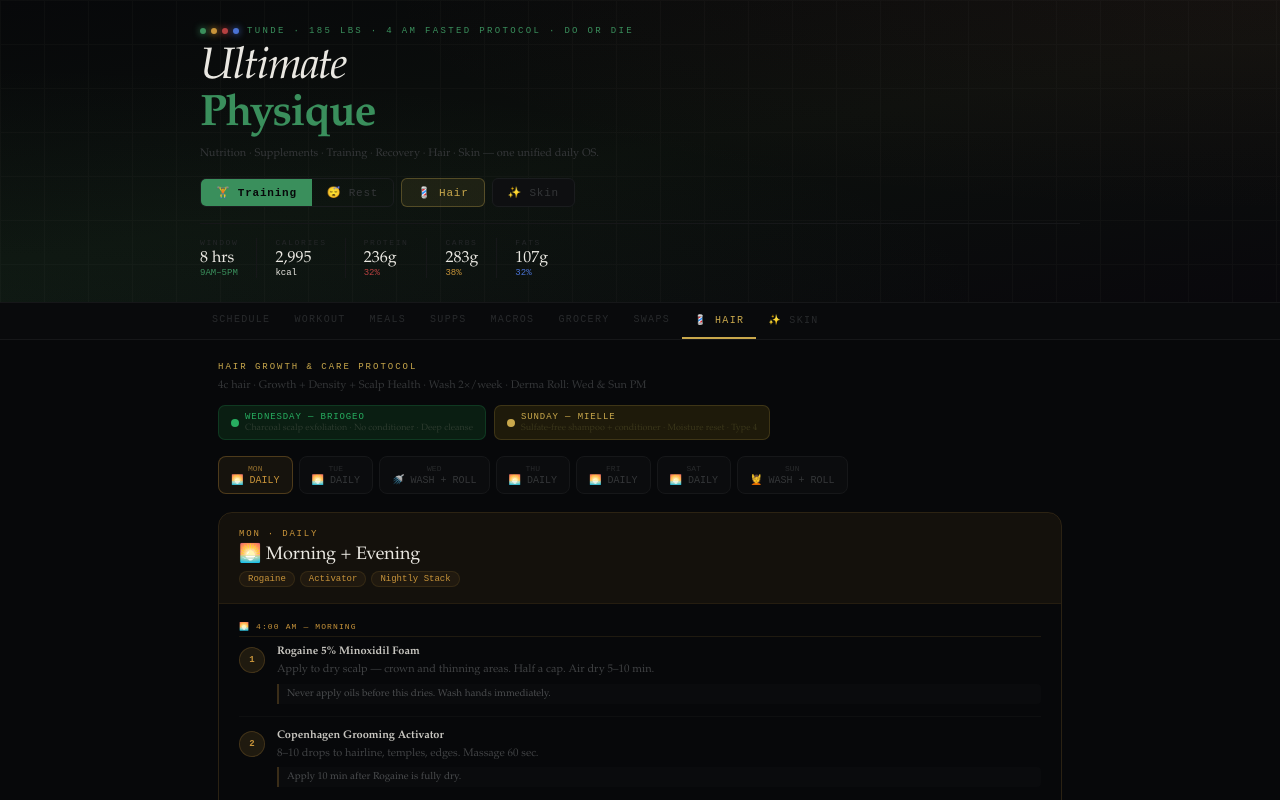
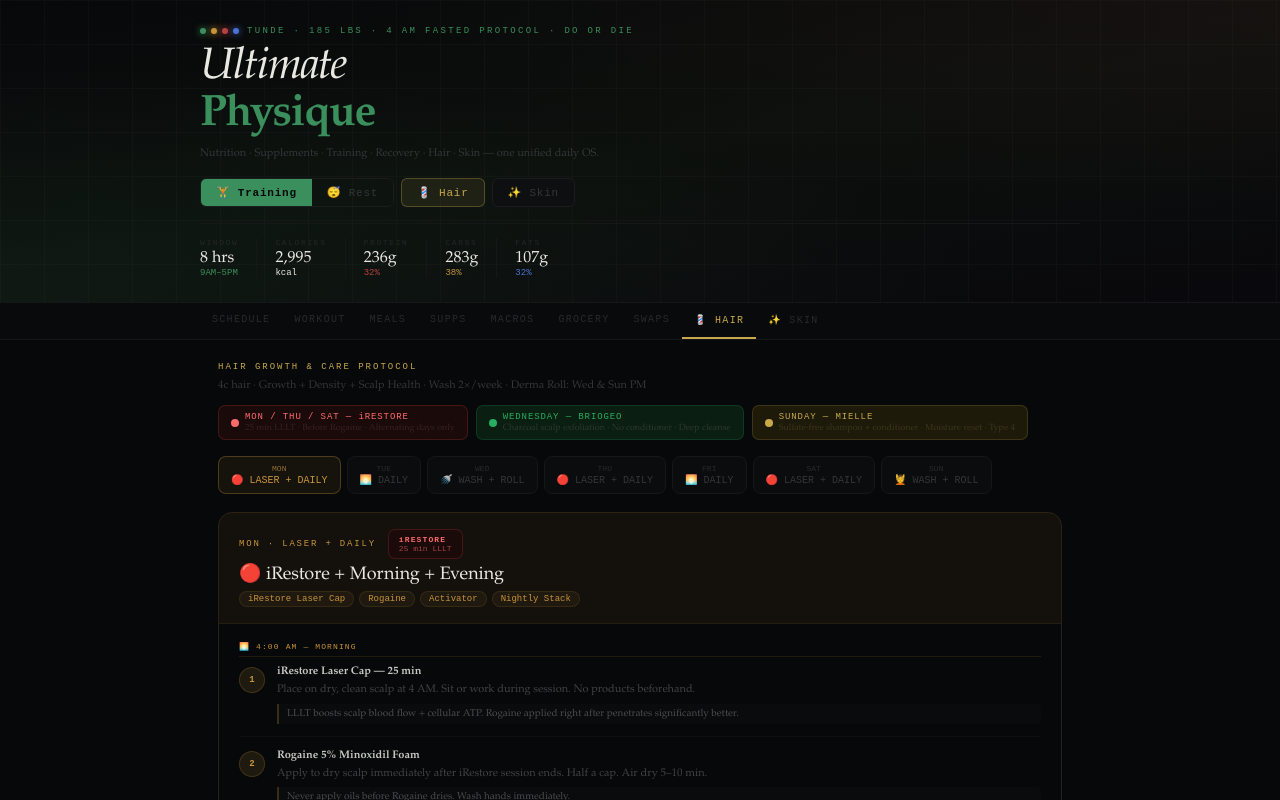
Before and after one commit to tundeawork-Velara/Ultimate-Physique, a React (Create React App) app: page / in a window 1280 px wide. Both pictures are taken after a click on the button "💈 Hair". Shown: the top 800 px of the page. Built offline with nearby package versions, Linux system fonts and the light colour scheme.

Commit message:
Update App.jsx

```diff
--- a/src/App.jsx
+++ b/src/App.jsx
@@ -129,8 +129,8 @@
 // Wed = Briogeo scalp exfoliation wash (no conditioner)
 // Sun = Mielle shampoo + conditioner (moisture reset)
 const hairDays = [
-  { day:"Mon",tag:"DAILY",emoji:"🌅",color:"#C8943A",type:"Morning + Evening",focus:["Rogaine","Activator","Nightly Stack"],roll:false,washSteps:false,washType:null,
-    am:[{num:"1",product:"Rogaine 5% Minoxidil Foam",instruction:"Apply to dry scalp — crown and thinning areas. Half a cap. Air dry 5–10 min.",note:"Never apply oils before this dries. Wash hands immediately."},{num:"2",product:"Copenhagen Grooming Activator",instruction:"8–10 drops to hairline, temples, edges. Massage 60 sec.",note:"Apply 10 min after Rogaine is fully dry."}],
+  { day:"Mon",tag:"LASER + DAILY",emoji:"🔴",color:"#C8943A",type:"iRestore + Morning + Evening",focus:["iRestore Laser Cap","Rogaine","Activator","Nightly Stack"],roll:false,washSteps:false,washType:null,
+    am:[{num:"1",product:"iRestore Laser Cap — 25 min",instruction:"Place on dry, clean scalp at 4 AM. Sit or work during session. No products beforehand.",note:"LLLT boosts scalp blood flow + cellular ATP. Rogaine applied right after penetrates significantly better."},{num:"2",product:"Rogaine 5% Minoxidil Foam",instruction:"Apply to dry scalp immediately after iRestore session ends. Half a cap. Air dry 5–10 min.",note:"Never apply oils before Rogaine dries. Wash hands immediately."},{num:"3",product:"Copenhagen Grooming Activator",instruction:"8–10 drops to hairline, temples, edges. Massage 60 sec.",note:"Apply 10 min after Rogaine is fully dry."}],
     pm:[{num:"1",product:"The Ordinary Multi-Peptide Serum",instruction:"Apply to scalp in sections. Massage 60 sec. Do NOT rinse.",note:null},{num:"2",product:"PRSP Root Revive",instruction:"5–6 drops to scalp. Circular massage 90 sec.",note:null},{num:"3",product:"Pumpkin Seed Oil",instruction:"3–4 drops to scalp. Focus on thinning areas.",note:null},{num:"4",product:"Jojoba Oil",instruction:"Pea-sized to mid-lengths and ENDS ONLY. Not scalp.",note:"Seals moisture overnight."},{num:"5",product:"Satin Bonnet / Durag",instruction:"Cover before sleep.",note:null}] },
   { day:"Tue",tag:"DAILY",emoji:"🌅",color:"#C8943A",type:"Morning + Evening",focus:["Rogaine","Activator","Nightly Stack"],roll:false,washSteps:false,washType:null,
     am:[{num:"1",product:"Rogaine 5% Minoxidil Foam",instruction:"Apply to dry scalp. Half a cap. Air dry 5–10 min.",note:null},{num:"2",product:"Copenhagen Grooming Activator",instruction:"8–10 drops to hairline. Massage 60 sec.",note:"10 min after Rogaine dries."}],
@@ -141,18 +141,18 @@
     wash:[{num:"1",product:"Briogeo Scalp Revival — Charcoal + Coconut Oil",instruction:"Apply directly to wet scalp — do not dilute. Massage with fingertips in circular motion 3–5 min. Focus on any flaky, itchy, or buildup-prone areas.",note:"Charcoal draws out product buildup, excess oil, and scalp debris. Micro-exfoliating beads unclog follicles."},{num:"2",product:"Rinse Thoroughly",instruction:"Rinse well with warm water until water runs clear.",note:"No conditioner on Briogeo days — charcoal is clarifying, not moisturizing. LOC method provides the moisture."},{num:"3",product:"Rinse — Cool Water Final Rinse",instruction:"Finish with cool water to close the cuticle.",note:null}],
     loc:[{num:"L",product:"Camille Rose Curl Love (Leave-in)",instruction:"Apply section by section to damp hair. Rake through.",note:"Foundation moisture layer — extra important after charcoal wash."},{num:"O",product:"Jojoba Oil",instruction:"Small amount over Curl Love each section.",note:"Seals moisture in."},{num:"C",product:"Asiam DoubleButter Cream",instruction:"Apply and scrunch into each section.",note:"Final seal + curl definition."}],
     pm:[{num:"1",product:"Sanitize Roller",instruction:"Spray with 70% isopropyl alcohol. Wait 5 min.",note:"0.5mm or 0.75mm. Replace every 10–12 uses."},{num:"2",product:"Derma Roll Scalp",instruction:"Roll horizontally, vertically, diagonally. 4–5 passes per direction. Light pressure.",note:"Freshly exfoliated scalp = maximum penetration tonight."},{num:"3",product:"The Ordinary (immediately post-roll)",instruction:"Apply right after rolling — peptides penetrate 3–4× deeper.",note:"Best The Ordinary application of the week on Briogeo nights."},{num:"4",product:"Root Revive + Pumpkin Seed Oil",instruction:"Follow standard nightly order.",note:null},{num:"5",product:"Jojoba + Bonnet",instruction:"Seal ends. Cover. Sanitize roller after use.",note:null}] },
-  { day:"Thu",tag:"DAILY",emoji:"🌅",color:"#C8943A",type:"Morning + Evening",focus:["Rogaine","Activator","Nightly Stack"],roll:false,washSteps:false,washType:null,
-    am:[{num:"1",product:"Rogaine 5% Minoxidil Foam",instruction:"Apply to dry scalp. Half a cap. Air dry 5–10 min.",note:null},{num:"2",product:"Copenhagen Grooming Activator",instruction:"8–10 drops to hairline. Massage 60 sec.",note:null}],
+  { day:"Thu",tag:"LASER + DAILY",emoji:"🔴",color:"#C8943A",type:"iRestore + Morning + Evening",focus:["iRestore Laser Cap","Rogaine","Activator","Nightly Stack"],roll:false,washSteps:false,washType:null,
+    am:[{num:"1",product:"iRestore Laser Cap — 25 min",instruction:"Place on dry, clean scalp at 4 AM. No products beforehand.",note:"LLLT boosts scalp blood flow + cellular ATP. Rogaine applied right after penetrates significantly better."},{num:"2",product:"Rogaine 5% Minoxidil Foam",instruction:"Apply immediately after iRestore session. Half a cap. Air dry 5–10 min.",note:null},{num:"3",product:"Copenhagen Grooming Activator",instruction:"8–10 drops to hairline. Massage 60 sec.",note:"10 min after Rogaine dries."}],
     pm:[{num:"1",product:"The Ordinary Multi-Peptide Serum",instruction:"Apply to scalp sections. Massage 60 sec.",note:null},{num:"2",product:"PRSP Root Revive",instruction:"5–6 drops. Circular massage 90 sec.",note:null},{num:"3",product:"Pumpkin Seed Oil",instruction:"3–4 drops to scalp.",note:null},{num:"4",product:"Jojoba Oil",instruction:"Pea-sized to ends only.",note:null},{num:"5",product:"Satin Bonnet / Durag",instruction:"Cover before sleep.",note:null}] },
   { day:"Fri",tag:"DAILY",emoji:"🌅",color:"#C8943A",type:"Morning + Evening",focus:["Rogaine","Activator","Nightly Stack"],roll:false,washSteps:false,washType:null,
     am:[{num:"1",product:"Rogaine 5% Minoxidil Foam",instruction:"Apply to dry scalp. Half a cap. Air dry 5–10 min.",note:null},{num:"2",product:"Copenhagen Grooming Activator",instruction:"8–10 drops to hairline. Massage 60 sec.",note:null}],
     pm:[{num:"1",product:"The Ordinary Multi-Peptide Serum",instruction:"Apply to scalp sections. Massage 60 sec.",note:null},{num:"2",product:"PRSP Root Revive",instruction:"5–6 drops. Circular massage 90 sec.",note:null},{num:"3",product:"Pumpkin Seed Oil",instruction:"3–4 drops to scalp.",note:null},{num:"4",product:"Jojoba Oil",instruction:"Pea-sized to ends only.",note:null},{num:"5",product:"Satin Bonnet / Durag",instruction:"Cover before sleep.",note:null}] },
-  { day:"Sat",tag:"DAILY",emoji:"🌅",color:"#C8943A",type:"Morning + Evening",focus:["Rogaine","Activator","Nightly Stack"],roll:false,washSteps:false,washType:null,
-    am:[{num:"1",product:"Rogaine 5% Minoxidil Foam",instruction:"Apply to dry scalp. Half a cap. Air dry 5–10 min.",note:null},{num:"2",product:"Copenhagen Grooming Activator",instruction:"8–10 drops to hairline. Massage 60 sec.",note:null}],
+  { day:"Sat",tag:"LASER + DAILY",emoji:"🔴",color:"#C8943A",type:"iRestore + Morning + Evening",focus:["iRestore Laser Cap","Rogaine","Activator","Nightly Stack"],roll:false,washSteps:false,washType:null,
+    am:[{num:"1",product:"iRestore Laser Cap — 25 min",instruction:"Place on dry, clean scalp at 4 AM. No products beforehand.",note:"LLLT boosts scalp blood flow + cellular ATP. Rogaine applied right after penetrates significantly better."},{num:"2",product:"Rogaine 5% Minoxidil Foam",instruction:"Apply immediately after iRestore session. Half a cap. Air dry 5–10 min.",note:null},{num:"3",product:"Copenhagen Grooming Activator",instruction:"8–10 drops to hairline. Massage 60 sec.",note:"10 min after Rogaine dries."}],
     pm:[{num:"1",product:"The Ordinary Multi-Peptide Serum",instruction:"Apply to scalp sections. Massage 60 sec.",note:null},{num:"2",product:"PRSP Root Revive",instruction:"5–6 drops. Circular massage 90 sec.",note:null},{num:"3",product:"Pumpkin Seed Oil",instruction:"3–4 drops to scalp.",note:null},{num:"4",product:"Jojoba Oil",instruction:"Pea-sized to ends only.",note:null},{num:"5",product:"Satin Bonnet / Durag",instruction:"Cover before sleep.",note:null}] },
   { day:"Sun",tag:"WASH + ROLL",emoji:"💆",color:"#C8943A",type:"Moisture Reset + Derma Roll",focus:["Skip Rogaine","Mielle Shampoo + Conditioner","Derma Roll PM"],roll:true,washSteps:true,washType:"mielle",
     am:[{num:"1",product:"Copenhagen Activator ONLY — skip Rogaine",instruction:"Apply to hairline/temples as normal.",note:"⚠ SKIP Rogaine this morning. Derma roll tonight. Resume Monday 4 AM."}],
-    prewash:[{num:"1",product:"Black Castor Oil",instruction:"Section hair. Scalp massage 5–10 min.",note:"Stimulates circulation and protects roots."},{num:"2",product:"Babassu Oil",instruction:"Apply to mid-lengths and ends. Comb through.",note:"Protective barrier before shampooing."},{num:"3",product:"Wait 20–30 min",instruction:"Cover with plastic cap.",note:null}],
+    prewash:[{num:"1",product:"Black Castor Oil",instruction:"Section hair. Scalp massage 5–10 min.",note:"Stimulates circulation and protects roots."},{num:"2",product:"Batana Oil",instruction:"Apply to mid-lengths and ends. Comb through gently.",note:"Cold-pressed from American palm nuts. Rich in tocotrienols (Vit E family) and oleic acid — one of the most potent oils for hair growth and end repair."},{num:"3",product:"Wait 20–30 min",instruction:"Cover with plastic cap.",note:null}],
     wash:[{num:"1",product:"Mielle Pomegranate & Honey Shampoo — Sulfate-Free",instruction:"Apply to wet scalp and hair. Work into a lather with fingertips. Massage 2–3 min. Rinse well.",note:"Sulfate-free — gentle cleanse that preserves natural oils and moisture. Formulated for Type 4."},{num:"2",product:"Mielle Pomegranate & Honey Conditioner",instruction:"Apply generously to mid-lengths and ends. Detangle with wide-tooth comb in sections. Leave 5–10 min.",note:"Deep hydration and slip for Type 4 detangling. Restores moisture after the week."},{num:"3",product:"Rinse — Cool Water",instruction:"Cool water final rinse to seal the cuticle.",note:null}],
     loc:[{num:"L",product:"Camille Rose Curl Love (Leave-in)",instruction:"Apply section by section to damp hair. Rake through.",note:"Layer over the conditioner moisture."},{num:"O",product:"Jojoba Oil",instruction:"Small amount over Curl Love each section.",note:"Seals moisture into shaft."},{num:"C",product:"Asiam DoubleButter Cream",instruction:"Apply and scrunch in.",note:"Final seal + curl definition."}],
     pm:[{num:"1",product:"Sanitize Roller",instruction:"70% isopropyl alcohol. Wait 5 min.",note:null},{num:"2",product:"Derma Roll Scalp",instruction:"Horizontal, vertical, diagonal. 4–5 passes. Light pressure.",note:null},{num:"3",product:"The Ordinary (immediately post-roll)",instruction:"Apply immediately for maximum penetration.",note:null},{num:"4",product:"Root Revive + Pumpkin Seed Oil",instruction:"Follow standard nightly order.",note:null},{num:"5",product:"Jojoba + Bonnet",instruction:"Seal ends. Cover.",note:null}] },
@@ -160,12 +160,16 @@
 
 const hairRules = [
   {icon:"⚠",color:"#C0392B",text:"NEVER apply Rogaine within 24 hrs after derma rolling — skip Wed & Sun mornings."},
-  {icon:"⚠",color:"#C0392B",text:"NEVER apply oils to scalp before or over Rogaine — oils block minoxidil penetration."},
+  {icon:"⚠",color:"#C0392B",text:"NEVER use iRestore on derma roll days (Wed/Sun) — LLLT + microneedling same day = overstimulation."},
+  {icon:"⚠",color:"#C0392B",text:"NEVER apply oils to scalp before Rogaine or iRestore — clean dry scalp only for both."},
   {icon:"⚠",color:"#C0392B",text:"NEVER derma roll on an unwashed scalp — wash day timing is mandatory."},
-  {icon:"💡",color:"#C9A84C",text:"Wed = Briogeo (scalp exfoliation + charcoal). Sun = Mielle (moisture reset). These serve different purposes — do not swap."},
-  {icon:"💡",color:"#C9A84C",text:"No conditioner on Briogeo days — charcoal wash + LOC method is sufficient. Conditioner on Mielle days only."},
-  {icon:"✅",color:"#27AE60",text:"Freshly exfoliated scalp on Wednesday = best derma roll penetration of the week."},
+  {icon:"💡",color:"#C9A84C",text:"iRestore schedule: Mon / Thu / Sat — every other day, never on derma roll days. Always before Rogaine."},
+  {icon:"💡",color:"#C9A84C",text:"iRestore → Rogaine sequence is intentional. LLLT increases scalp receptivity — Rogaine penetrates better right after."},
+  {icon:"💡",color:"#C9A84C",text:"Wed = Briogeo (scalp exfoliation). Sun = Mielle (moisture reset). Do not swap — they serve different purposes."},
+  {icon:"💡",color:"#C9A84C",text:"No conditioner on Briogeo days — charcoal + LOC method is sufficient. Conditioner on Mielle days only."},
+  {icon:"✅",color:"#27AE60",text:"Freshly exfoliated scalp on Wednesday = best derma roll + The Ordinary penetration of the week."},
   {icon:"✅",color:"#27AE60",text:"LOC order is non-negotiable: Leave-in → Oil → Cream. Always on damp hair."},
+  {icon:"✅",color:"#27AE60",text:"Batana Oil on ends only (pre-wash). Rich in tocotrienols — superior to Babassu for growth and repair."},
 ];
 
 // ─── SKIN ───────────────────────────────────────────────────────
@@ -266,6 +270,16 @@
     );
   };
 
+  const laserBadge = (tag) => {
+    if (!tag.includes("LASER")) return null;
+    return (
+      <div style={{ display:"inline-flex", flexDirection:"column", padding:"5px 10px", background:"#1A0A0A", border:"1px solid #FF4D4D30", borderRadius:7, marginLeft:8 }}>
+        <span style={{ fontSize:8, color:"#FF6B6B", fontFamily:"monospace", letterSpacing:"0.14em", fontWeight:700 }}>iRESTORE</span>
+        <span style={{ fontSize:8, color:"#FF6B6B99", fontFamily:"monospace" }}>25 min LLLT</span>
+      </div>
+    );
+  };
+
   return (
     <div style={{ minHeight:"100vh", background:"#07080A", color:"#EAE8E2", fontFamily:"'Palatino Linotype', Palatino, serif", overflowX:"hidden" }}>
 
@@ -323,7 +337,7 @@
             <div style={{ position:"relative" }}>
               <div style={{ position:"absolute", left:17, top:8, bottom:8, width:1, background:"linear-gradient(to bottom,#6B4FBB40,#B8404040,#C8943A40,#3A8F5C40,#4A72D440,#16171940)" }} />
               {[
-                {t:"4:00 AM",icon:"🙏",l:"Wake · Prayer · Pre-Training",c:"#6B4FBB",b:"B12 sublingual. Beet Root + Maca. Pre-Workout. Hair: Rogaine to scalp (skip Wed/Sun), Copenhagen Activator 10 min later."},
+                {t:"4:00 AM",icon:"🙏",l:"Wake · Prayer · Pre-Training",c:"#6B4FBB",b:"B12 sublingual. Vitality (2 caps). Beet Root + Maca. Pre-Workout. Hair: Rogaine to scalp (skip Wed/Sun), Copenhagen Activator 10 min later."},
                 {t:"4:30 AM",icon:"🏋️",l:"Do or Die Circuit",c:"#B84040",b:"100-rep sets across 27 movements + push-up ladder."},
                 {t:"5:30 AM",icon:"💪",l:"Main Session",c:"#B84040",b:"Mon: Strength · Tue: Power · Wed: Conditioning · Thu: Hypertrophy · Fri: Posterior · Sat: Operator · Sun: Recovery."},
                 {t:"8:00 AM",icon:"☕",l:"Coffee + L-Theanine · Skin AM Begins",c:"#C8943A",b:"CeraVe BPO wash → Vit C → HA → Alpha Arbutin → Cetaphil → SPF. L-Theanine + coffee. Prime deep work window."},
@@ -601,8 +615,15 @@
           <div>
             <div style={{ fontSize:9, color:"#C9A84C", letterSpacing:"0.22em", fontFamily:"monospace", marginBottom:5 }}>HAIR GROWTH & CARE PROTOCOL</div>
             <p style={{ fontSize:11, color:"#343638", marginBottom:10, lineHeight:1.7 }}>4c hair · Growth + Density + Scalp Health · Wash 2×/week · Derma Roll: Wed & Sun PM</p>
-            {/* Wash day legend */}
+            {/* Wash day + laser legend */}
             <div style={{ display:"flex", gap:8, marginBottom:16, flexWrap:"wrap" }}>
+              <div style={{ display:"flex", alignItems:"center", gap:6, padding:"6px 12px", background:"#1A0A0A", border:"1px solid #FF4D4D30", borderRadius:7 }}>
+                <div style={{ width:8, height:8, borderRadius:"50%", background:"#FF6B6B" }} />
+                <div>
+                  <div style={{ fontSize:9, color:"#FF6B6B", fontFamily:"monospace", letterSpacing:"0.1em" }}>MON / THU / SAT — iRESTORE</div>
+                  <div style={{ fontSize:9, color:"#3A2020" }}>25 min LLLT · Before Rogaine · Alternating days only</div>
+                </div>
+              </div>
               <div style={{ display:"flex", alignItems:"center", gap:6, padding:"6px 12px", background:"#0A1E12", border:"1px solid #27AE6030", borderRadius:7 }}>
                 <div style={{ width:8, height:8, borderRadius:"50%", background:"#27AE60" }} />
                 <div>
@@ -631,6 +652,7 @@
                 <div style={{ display:"flex", alignItems:"center", flexWrap:"wrap", gap:4, marginBottom:3 }}>
                   <div style={{ fontSize:9, color:hDay.color, fontFamily:"monospace", letterSpacing:"0.2em" }}>{hDay.day.toUpperCase()} · {hDay.tag}</div>
                   {washBadge(hDay.washType)}
+                  {laserBadge(hDay.tag)}
                 </div>
                 <div style={{ fontSize:18, color:"#EAE8E2", marginBottom:5 }}>{hDay.emoji} {hDay.type}</div>
                 <div style={{ display:"flex", gap:5, flexWrap:"wrap" }}>{hDay.focus.map(f=><span key={f} style={{ padding:"2px 8px", borderRadius:20, background:hDay.color+"12", border:`1px solid ${hDay.color}20`, fontSize:9, color:hDay.color, fontFamily:"monospace" }}>{f}</span>)}</div>
```
